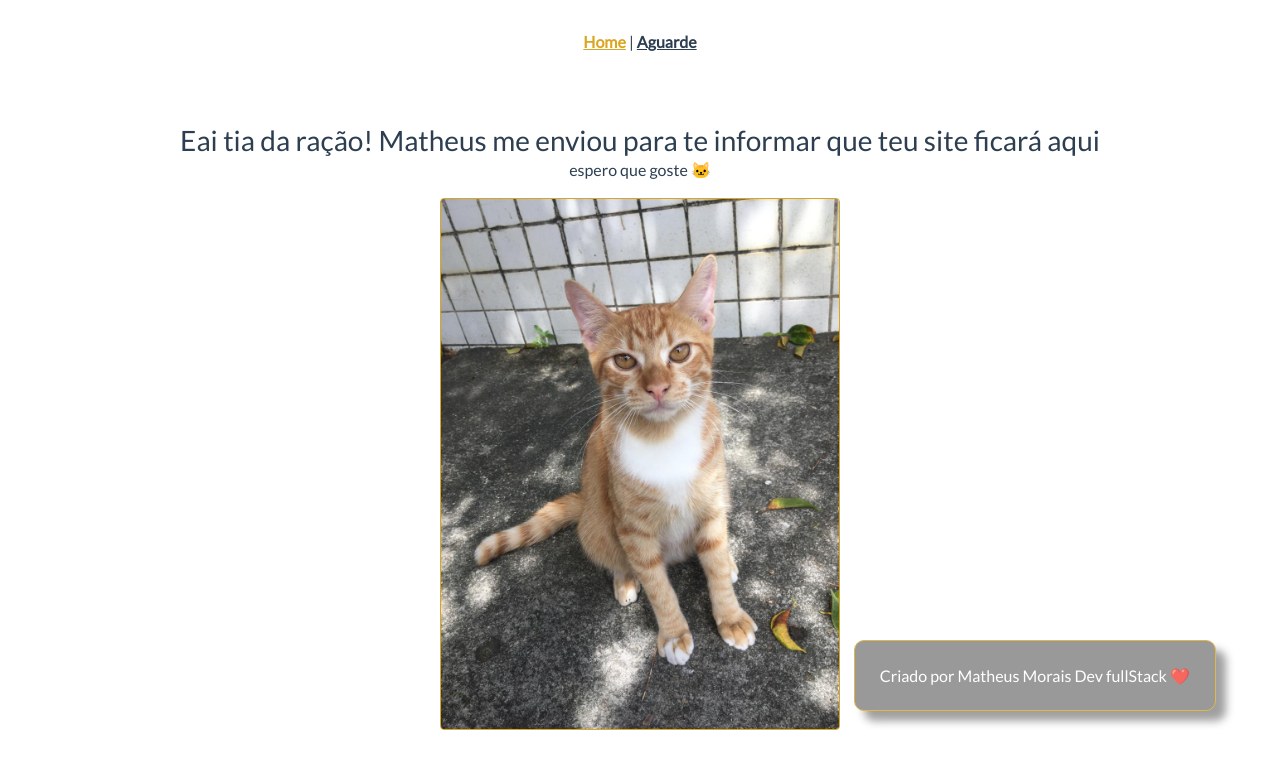
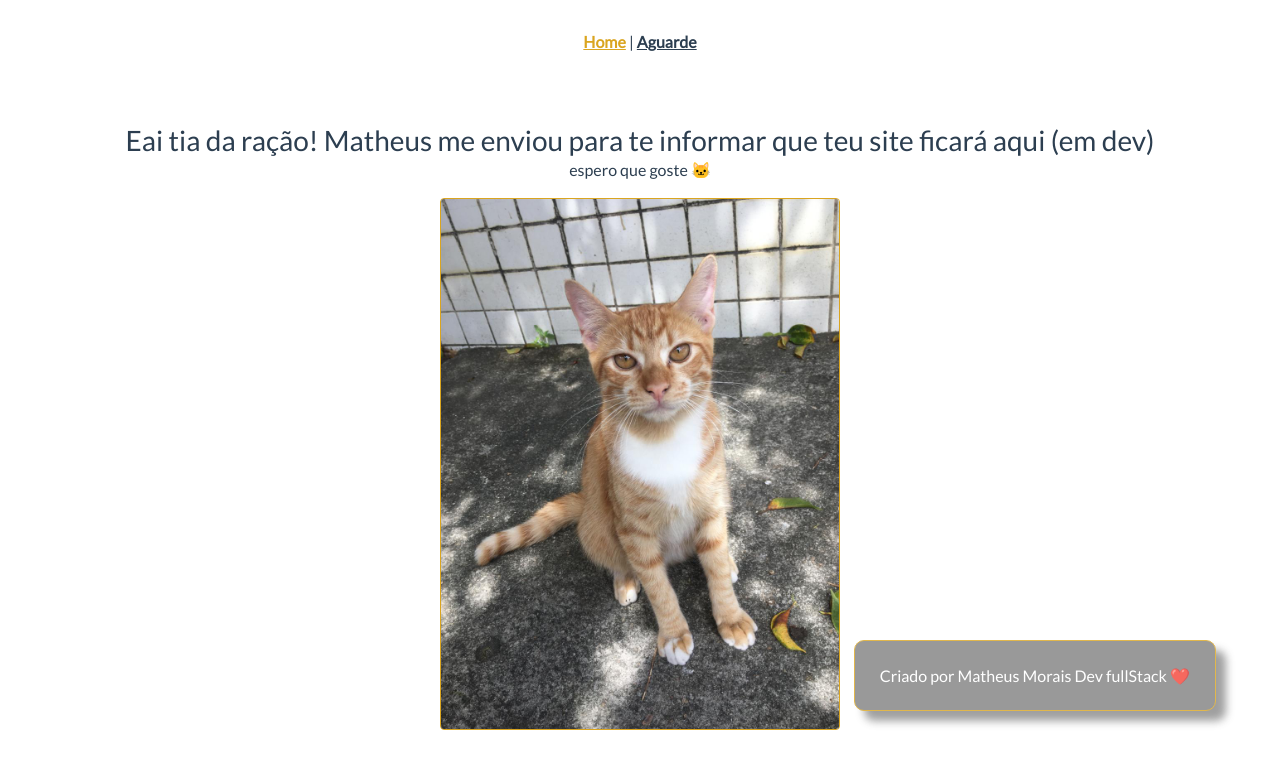
Before and after one commit to morais948/balbolos, a Vue app: page /#/ in a window 1280 px wide. Shown: the top 768 px of the page. Built offline with nearby package versions, Linux system fonts and the light colour scheme.

Commit message:
subindo branch develop

```diff
--- a/src/views/Home.vue
+++ b/src/views/Home.vue
@@ -2,7 +2,7 @@
   <div class="home">
     <HelloWorld
       data-aos="fade-up"
-      msg="Eai tia da ração! Matheus me enviou para te informar que teu site ficará aqui"
+      msg="Eai tia da ração! Matheus me enviou para te informar que teu site ficará aqui (em dev)"
       msg-op="espero que goste"
       emoji="🐱"
     />
```
